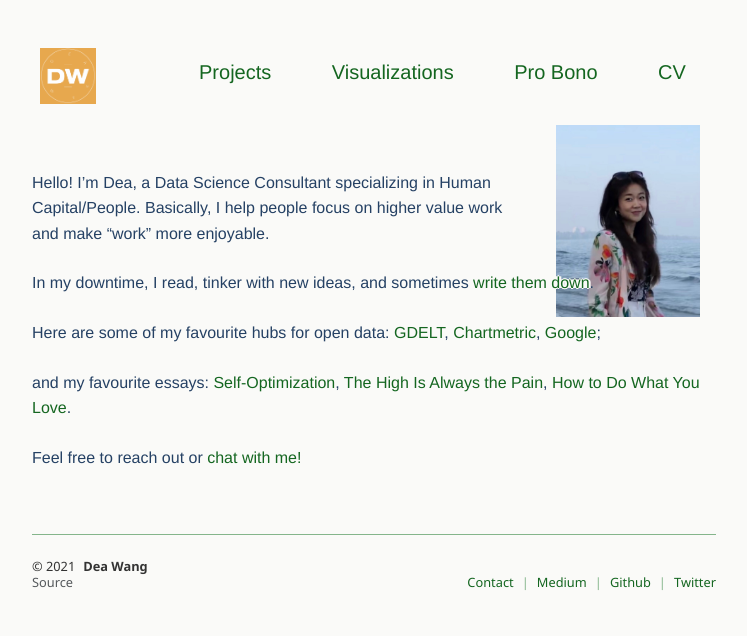
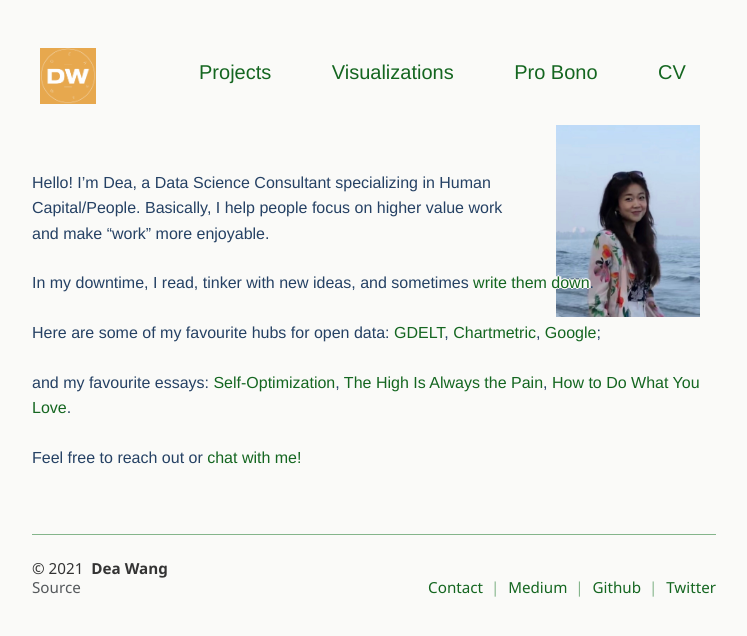
Before and after one commit to deawyk/deawyk.github.io, a Jekyll site: the page built from index.md, in a window 1280 px wide. Shown: the top 636 px of the page, without its empty margins (266-1013 px from the left). Built offline with Jekyll 4.4.1, drawn with Linux system fonts in a browser that asks for light colours.

Commit message:
Update _variables.scss

```diff
--- a/_sass/_variables.scss
+++ b/_sass/_variables.scss
@@ -59,8 +59,8 @@ $lh-sm:                     0.9;
 $lh-md:                     1.3;
 
 $fs-root:                   16px;
-$fs:                        0.8rem;
-$fs-md:                     0.6rem;
+$fs:                        0.95rem;
+$fs-md:                     0.8rem;
 
 $fs-h1:                     1.2em;
 $fs-h2:                     1.0rem;
```
